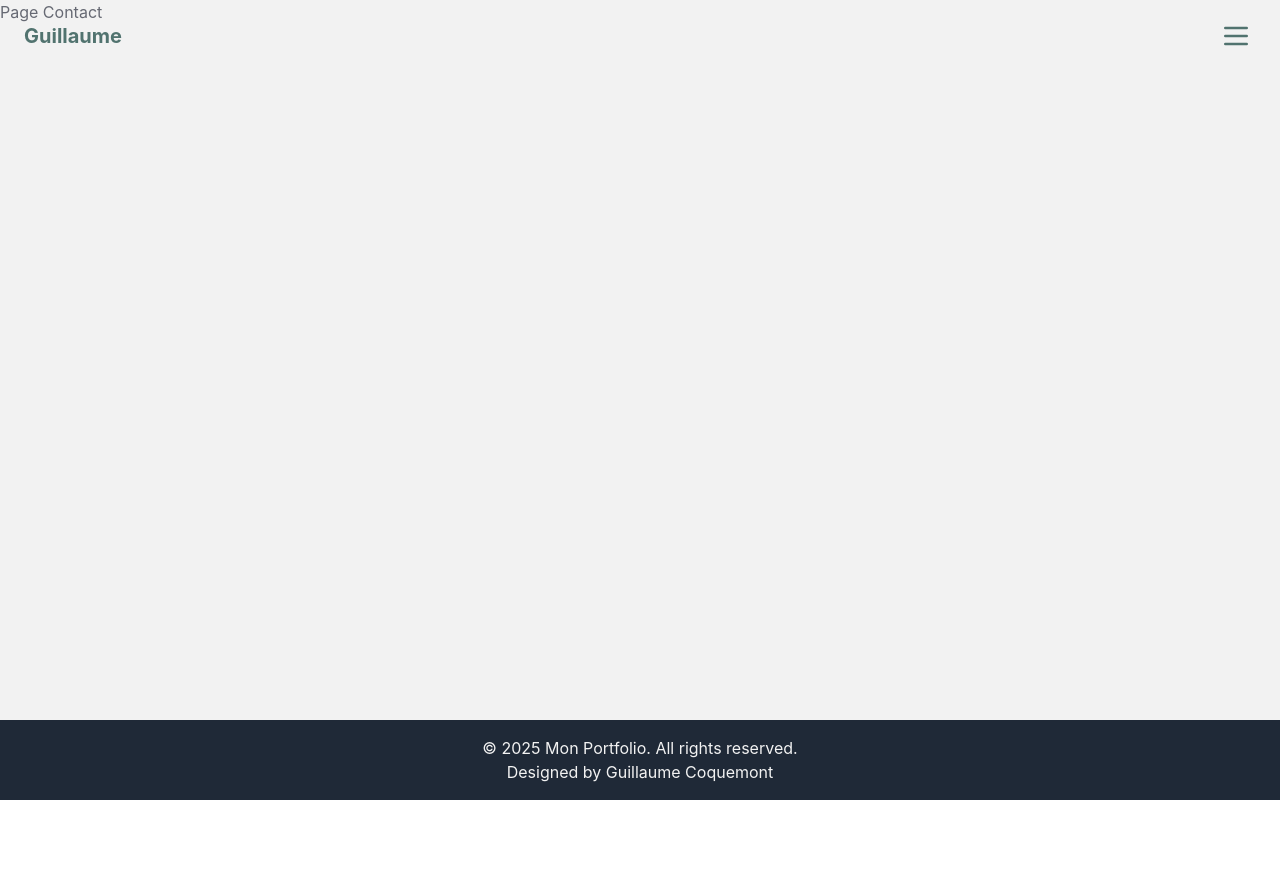
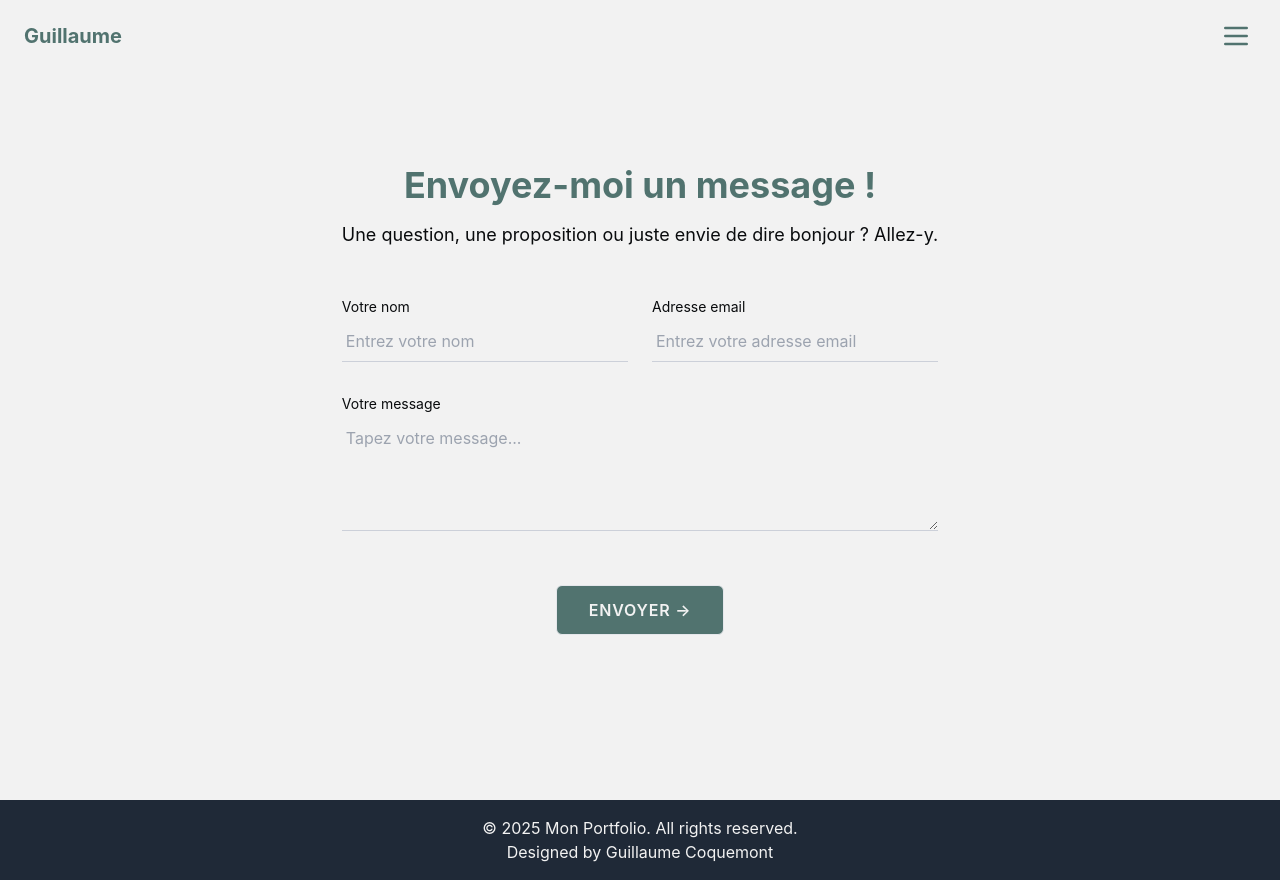
Before and after one commit to GuillaumeCoquemont/mon-portfolio, a React (Vite) app: page /contact in a window 1280 px wide. Before the commit the page ends 800 px from the top, so only its background shows below. Built offline with nearby package versions, Linux system fonts and the light colour scheme.

Commit message:
Création du design du formulaire de contact

```diff
--- a/src/pages/Contact.jsx
+++ b/src/pages/Contact.jsx
@@ -1,7 +1,51 @@
 export default function Contact() {
   return (
-    <div>
-      <h1>Page Contact</h1>
-    </div>
-  )
+    <section className="min-h-screen flex items-center justify-center px-4 bg-white text-black">
+  <div className="max-w-4xl mx-auto text-center animate-fade-in">
+    <h1 className="text-4xl font-bold mb-4 text-green">Envoyez-moi un message !</h1>
+    <p className="text-lg mb-12 text-black">
+      Une question, une proposition ou juste envie de dire bonjour ? Allez-y.
+    </p>
+
+    <form className="space-y-8">
+      <div className="md:flex md:gap-6 space-y-6 md:space-y-0">
+        <div className="flex-1">
+          <label className="block text-sm mb-1 text-left text-black">Votre nom</label>
+          <input
+            type="text"
+            placeholder="Entrez votre nom"
+            className="w-full border-b border-lightGray bg-transparent px-1 py-2 focus:outline-none focus:border-green"
+          />
+        </div>
+        <div className="flex-1">
+          <label className="block text-sm mb-1 text-left text-black">Adresse email</label>
+          <input
+            type="email"
+            placeholder="Entrez votre adresse email"
+            className="w-full border-b border-lightGray bg-transparent px-1 py-2 focus:outline-none focus:border-green"
+          />
+        </div>
+      </div>
+
+      <div>
+        <label className="block text-sm mb-1 text-left text-black">Votre message</label>
+        <textarea
+          rows="4"
+          placeholder="Tapez votre message..."
+          className="w-full border-b border-lightGray bg-transparent px-1 py-2 focus:outline-none focus:border-green"
+        ></textarea>
+      </div>
+
+      <div className="pt-4">
+        <button
+          type="submit"
+          className="px-8 py-3 bg-green text-white hover:bg-white hover:text-green hover:border-green border rounded-md transition font-semibold tracking-wider"
+        >
+          ENVOYER →
+        </button>
+      </div>
+    </form>
+  </div>
+</section>
+  );
 }
```
